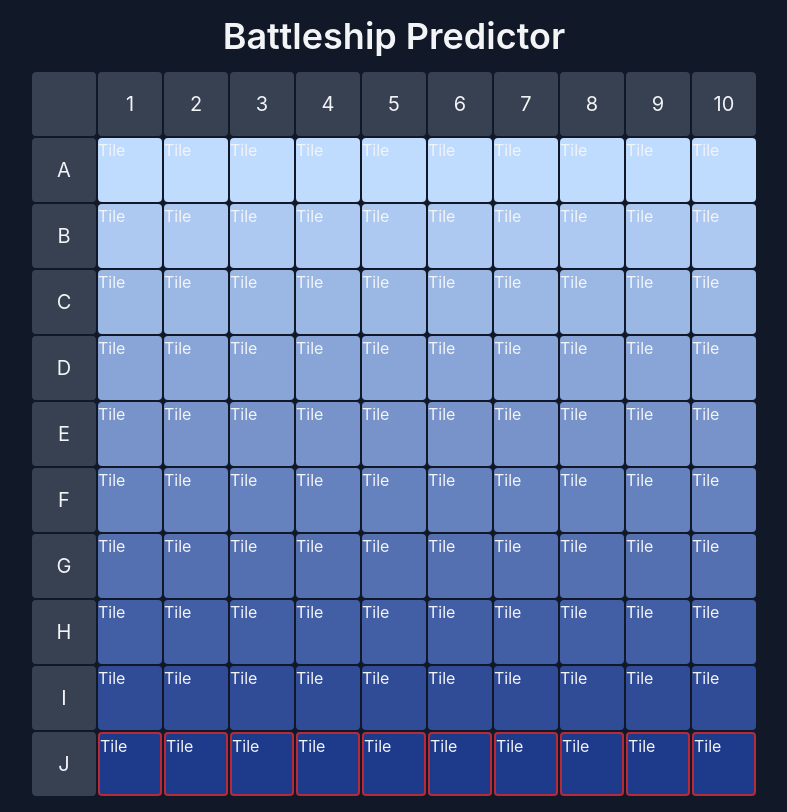
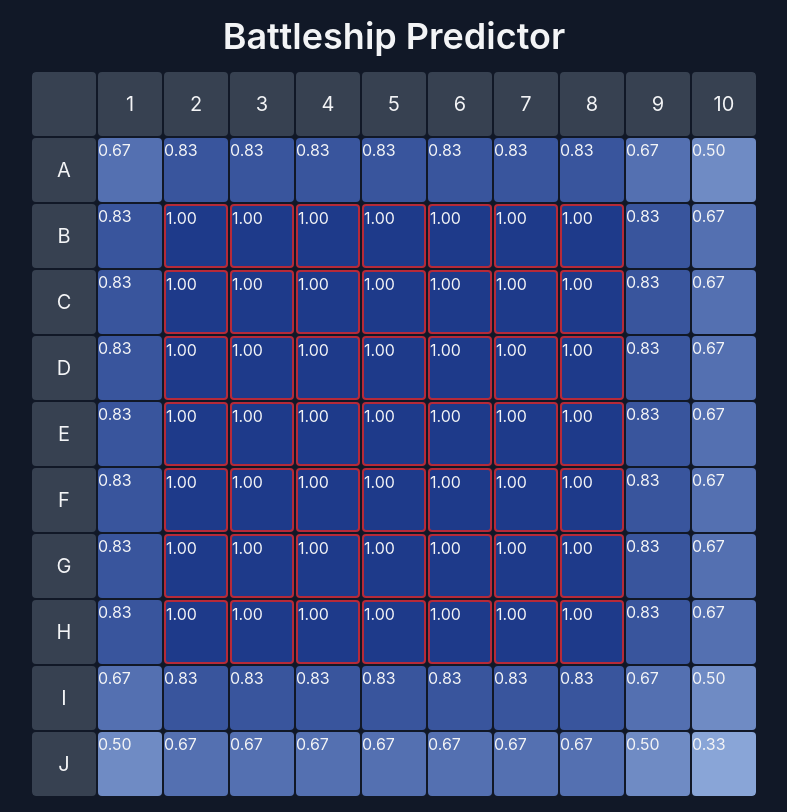
Before and after one commit to jcbyte/battleship-predictor, a React (Create React App) app: page / in a window 1280 px wide. Shown: the whole page, without its empty margins (246-1033 px from the left). Built offline with nearby package versions, Linux system fonts and the light colour scheme.

Commit message:
calculator now runs on load

```diff
--- a/src/App.tsx
+++ b/src/App.tsx
@@ -1,5 +1,6 @@
-import { useState } from "react";
+import { useEffect, useState } from "react";
 import Board from "./components/Board";
+import { calculateProbabilities } from "./scripts/calculator";
 import { BOARD_SIZE, STARTING_SHIPS2 } from "./static";
 import { CellData, Ship } from "./types";
 
@@ -18,6 +19,10 @@ export default function App() {
 	);
 
 	const [autoUpdateProbabilities, setAutoUpdateProbabilities] = useState<boolean>(true);
+
+	useEffect(() => {
+		setBoard(calculateProbabilities(board, ships));
+	}, []);
 
 	return (
 		<>
--- a/src/components/GridItem.tsx
+++ b/src/components/GridItem.tsx
@@ -17,7 +17,7 @@ export default function GridItem({ tile }: { tile: Tile }) {
 			{tile.type == "label" ? (
 				<div className="flex items-center justify-center h-full text-xl">{tile.text}</div>
 			) : (
-				"Tile"
+				<>{tile.probability.toFixed(2)}</>
 			)}
 		</div>
 	);
--- a/src/scripts/calculator.ts
+++ b/src/scripts/calculator.ts
@@ -2,7 +2,7 @@ import { BOARD_SIZE, HIT_MULTIPLIER } from "../static";
 import { CellData, Ship } from "../types";
 
 // Calculate the "probabilities" of a ship being in this location
-export function calculateProbabilities(board: CellData[][], ships: Ship[]) {
+export function calculateProbabilities(board: CellData[][], ships: Ship[]): CellData[][] {
 	// The value represents 1 for each possible tile in a possible boats position and
 	// a `HIT_MULTIPLIER` for each hit tile in a possible boats position
 	// ...
@@ -69,5 +69,5 @@ export function calculateProbabilities(board: CellData[][], ships: Ship[]) {
 		});
 	});
 
-	return maxValue;
+	return newBoard;
 }
```
